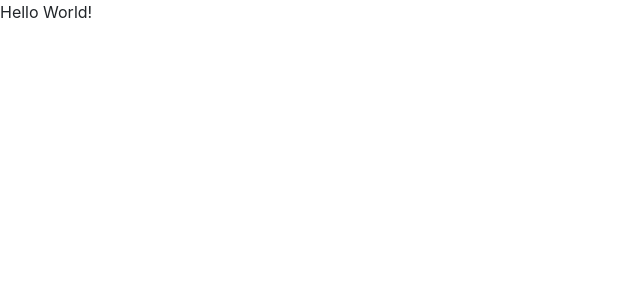
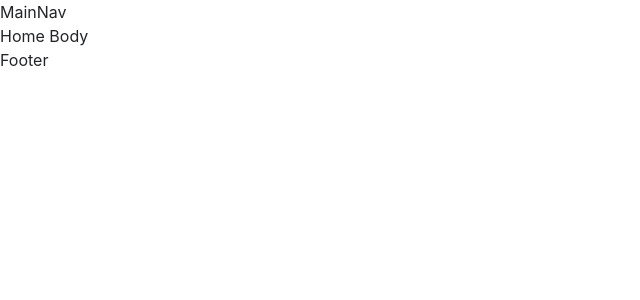
Before and after one commit to namgivu/lienminhhuyenthoai, a React (Create React App) app: page / in a window 1280 px wide. Shown: the top 300 px of the page, without its empty margins (0-640 px from the left). Built offline with nearby package versions, Linux system fonts and the light colour scheme.

Commit message:
add page components

```diff
--- a/src/App.jsx
+++ b/src/App.jsx
@@ -1,14 +1,14 @@
 import React from "react";
 import { BrowserRouter, Route, Redirect, Switch } from "react-router-dom";
 
-import Home from "./pages/Home/Home";
+import HomePage from "./pages/Home/HomePage";
 
 const App = () => {
   let routes;
 
   routes = (
     <Switch>
-      <Route path="/" exact component={Home} />
+      <Route path="/" exact component={HomePage} />
       <Redirect to="/" />
     </Switch>
   );
--- /dev/null
+++ b/src/compoments/Footer/Footer.jsx
@@ -0,0 +1,7 @@
+import React from "react";
+
+const Footer = () => {
+  return <footer> Footer </footer>;
+};
+
+export default Footer;
--- /dev/null
+++ b/src/compoments/Navigation/MainNavigation/MainNavigation.jsx
@@ -0,0 +1,8 @@
+import React from "react";
+
+import Navigation from "../Navigation";
+const MainNavigation = () => {
+  return <Navigation>MainNav</Navigation>;
+};
+
+export default MainNavigation;
--- /dev/null
+++ b/src/compoments/Navigation/Navigation.jsx
@@ -0,0 +1,7 @@
+import React from "react";
+
+const Navigation = (props) => {
+  return <header>{props.children}</header>;
+};
+
+export default Navigation;
--- a/src/pages/Home/Home.jsx
+++ /dev/null
@@ -1,9 +0,0 @@
-import React from "react";
-
-import "./home.scss";
-
-const Home = () => {
-  return <div>Hello World!</div>;
-};
-
-export default Home;
--- /dev/null
+++ b/src/pages/Home/HomeContent/HomeBody.jsx
@@ -0,0 +1,7 @@
+import React from "react";
+
+const HomeBody = () => {
+  return <main> Home Body </main>;
+};
+
+export default HomeBody;
--- /dev/null
+++ b/src/pages/Home/HomePage.jsx
@@ -0,0 +1,20 @@
+import React from "react";
+
+import "./home.scss";
+import MainNavigation from "../../compoments/Navigation/MainNavigation/MainNavigation";
+import HomeBody from "./HomeContent/HomeBody";
+import Footer from "../../compoments/Footer/Footer";
+
+const Home = () => {
+  return (
+    <React.Fragment>
+      <div className="page-wrapper">
+        <MainNavigation />
+        <HomeBody />
+      </div>
+      <Footer />
+    </React.Fragment>
+  );
+};
+
+export default Home;
```
